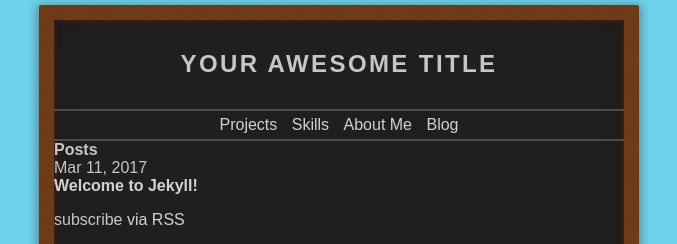
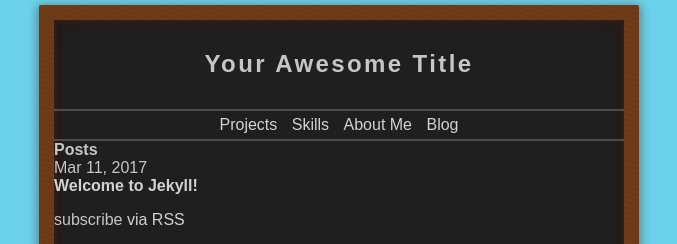
Before and after one commit to Zacharias3690/Portfolio, a Jekyll site: the page built from index.md, in a window 1280 px wide. Shown: the top 244 px of the page, without its empty margins (301-978 px from the left). Built offline with Jekyll 4.4.1, drawn with Linux system fonts in a browser that asks for light colours.

Commit message:
Update header font style

```diff
--- a/_sass/_variables.scss
+++ b/_sass/_variables.scss
@@ -1,5 +1,7 @@
 
+// ===================================
 // Colors
+// ===================================
 $background-color: #6CD1EA;
 $frame-color-start: #6A3817;
 $frame-color-end: lighten($frame-color-start, 2%);
@@ -11,7 +13,10 @@ $text-color: rgba(255,255,255,0.75);
 $link-color: rgba(255, 255, 255, 0.8);
 $border-color: rgba(255,255,255,0.2);
 
+// ===================================
 // Fonts
+// ===================================
+$font-family: sans-serif;
 
 // ===================================
 // Spacing
--- a/_sass/components/_header.scss
+++ b/_sass/components/_header.scss
@@ -3,7 +3,7 @@
   line-height: 1.2em;
   text-align: center;
   letter-spacing: 0.1em;
-  text-transform: uppercase;
+  text-transform: capitalize;
 
 
   min-height: $header-height;
```
